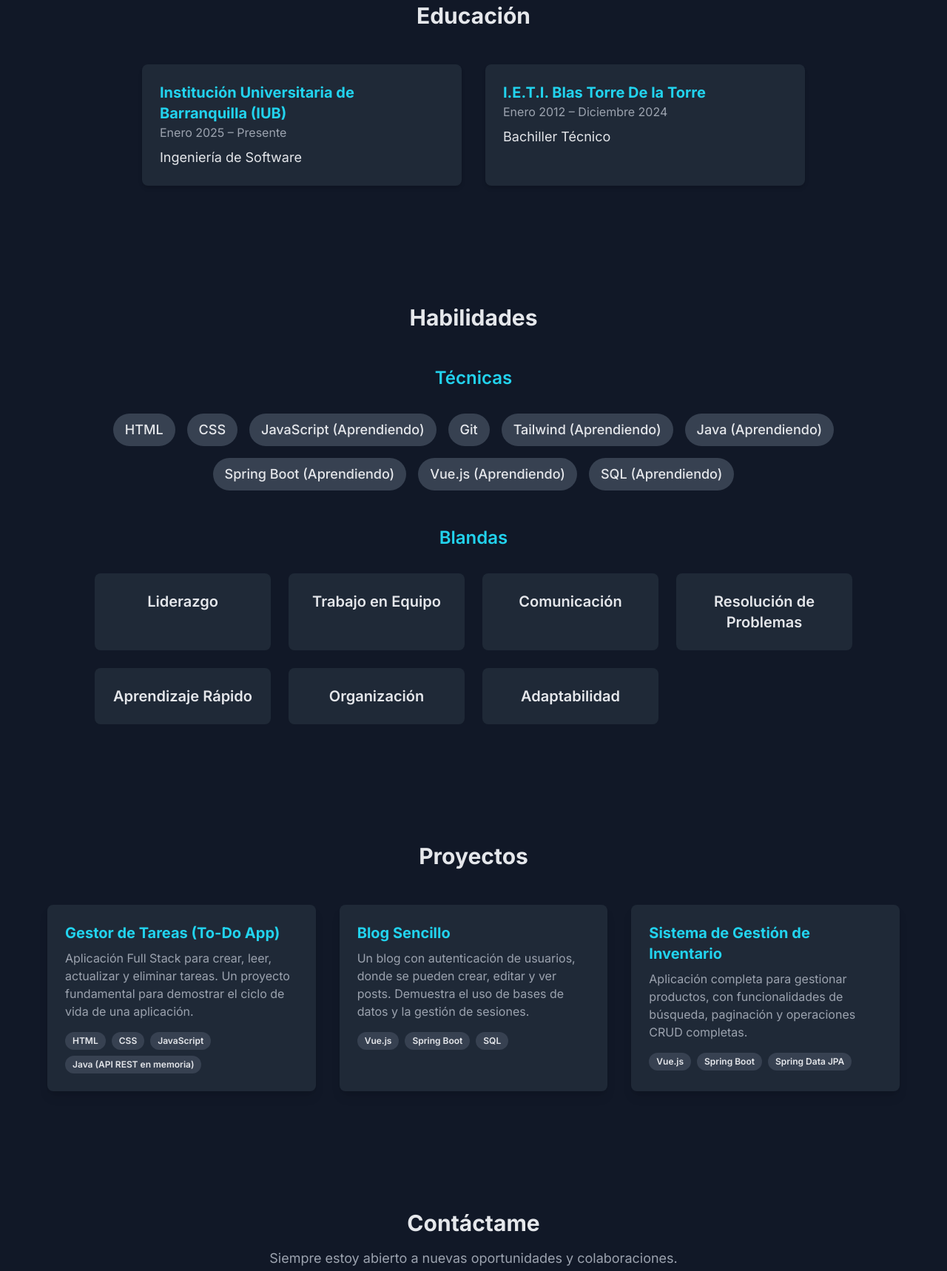
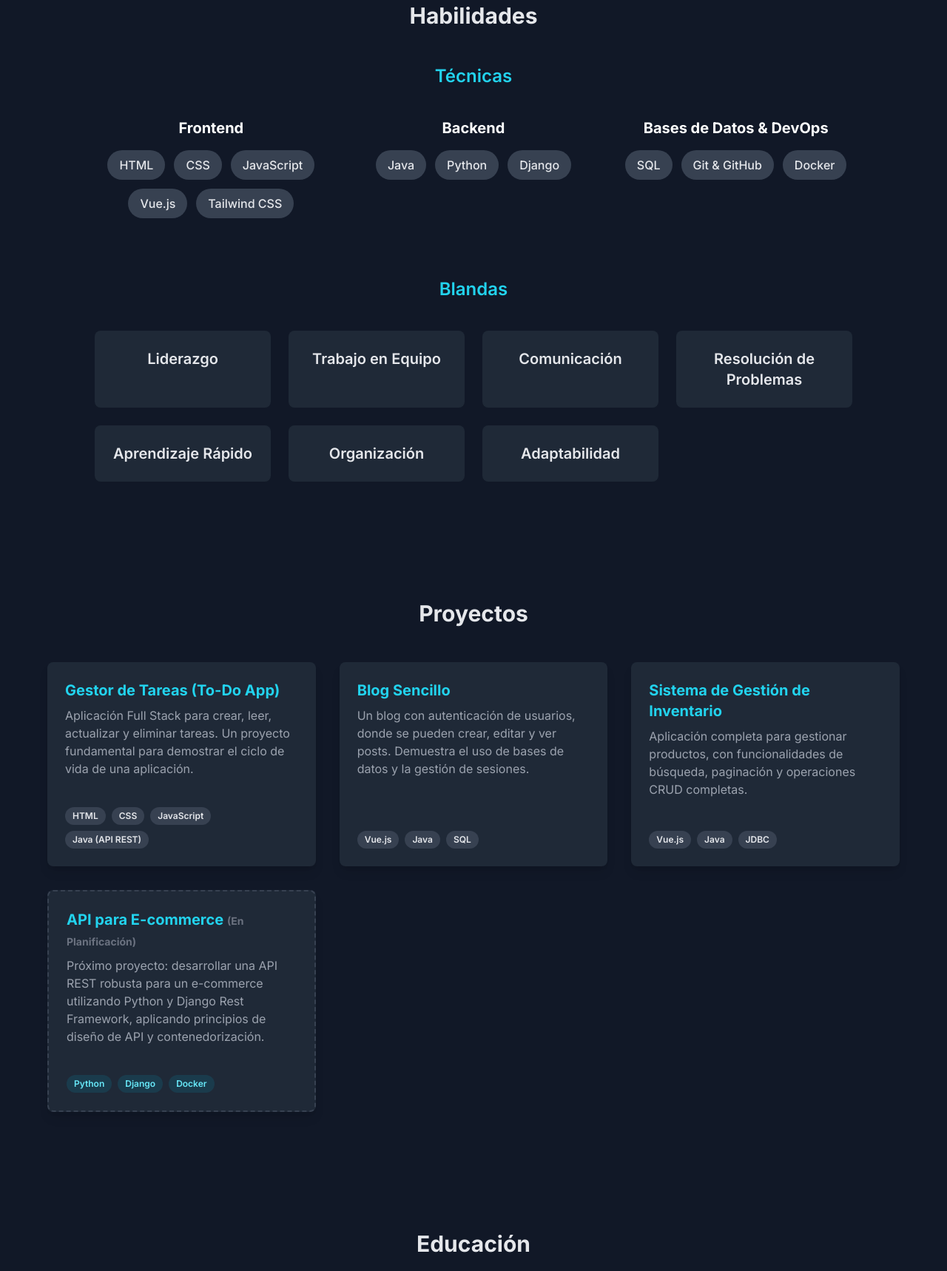
Before and after one commit to Josudevp/Portafolio, a plain HTML site: page index.html in a window 1280 px wide. Shown: the part 1050-2768 px from the top of the page at 74% size. Drawn offline with nearby package versions, Linux system fonts and the light colour scheme.

Commit message:
Fetch: update python added

```diff
--- a/index.html
+++ b/index.html
@@ -2,78 +2,207 @@
 <html lang="es" class="scroll-smooth">
 <head>
     <meta charset="UTF-8">
-    <meta name="viewport" content="width=device-width, initial-scale=1.0">
+    <meta name="viewport" content="width=device-width, initial-scale-1.0">
     <title>Portafolio | Josue Molina</title>
+
+    <!-- Tailwind CSS -->
     <script src="https://cdn.tailwindcss.com"></script>
+
+    <!-- Google Fonts: Inter -->
     <link rel="preconnect" href="https://fonts.googleapis.com">
     <link rel="preconnect" href="https://fonts.gstatic.com" crossorigin>
     <link href="https://fonts.googleapis.com/css2?family=Inter:wght@400;500;600;700&display=swap" rel="stylesheet">
+
+    <!-- Custom Styles -->
     <style>
         body {
             font-family: 'Inter', sans-serif;
         }
+        /* Hover effect for cards */
         .skill-card, .project-card {
             transition: transform 0.3s ease, box-shadow 0.3s ease;
         }
         .skill-card:hover, .project-card:hover {
-            transform: translateY(-5px);
-            box-shadow: 0 10px 15px -3px rgba(0, 0, 0, 0.1), 0 4px 6px -2px rgba(0, 0, 0, 0.05);
+            transform: translateY(-8px);
+            box-shadow: 0 20px 25px -5px rgba(0, 0, 0, 0.1), 0 10px 10px -5px rgba(0, 0, 0, 0.04);
         }
     </style>
 </head>
 <body class="bg-gray-900 text-gray-200">
 
-    <!-- Header & Navigation -->
+    <!-- ===== Header & Navigation ===== -->
     <header class="bg-gray-900/80 backdrop-blur-sm sticky top-0 z-50">
         <nav class="container mx-auto px-6 py-4 flex justify-between items-center">
             <a href="#" class="text-2xl font-bold text-white">J/M</a>
             <div class="hidden md:flex space-x-8">
                 <a href="#about" class="hover:text-cyan-400 transition-colors duration-300">Sobre mí</a>
-                <a href="#education" class="hover:text-cyan-400 transition-colors duration-300">Educación</a>
                 <a href="#skills" class="hover:text-cyan-400 transition-colors duration-300">Habilidades</a>
                 <a href="#projects" class="hover:text-cyan-400 transition-colors duration-300">Proyectos</a>
+                <a href="#education" class="hover:text-cyan-400 transition-colors duration-300">Educación</a>
                 <a href="#contact" class="hover:text-cyan-400 transition-colors duration-300">Contacto</a>
             </div>
+            <!-- Mobile menu button can be added here if needed -->
             <div class="md:hidden">
-                <!-- Mobile menu button can be added here -->
             </div>
         </nav>
     </header>
 
     <main class="container mx-auto px-6 py-12">
 
-        <!-- Hero Section -->
+        <!-- ===== Hero Section ===== -->
         <section id="hero" class="text-center py-20">
             <h1 class="text-4xl md:text-6xl font-bold leading-tight mb-4">
                 Josue David Molina Perez
             </h1>
             <p class="text-xl md:text-2xl text-cyan-400 font-medium mb-8">
-                Estudiante de Ingeniería de Software & Futuro Desarrollador Full Stack
+                Estudiante de Ingeniería de Software & Desarrollador Full Stack
             </p>
+            <!-- Social Media Links -->
             <div class="flex justify-center space-x-6">
-                <a href="https://www.linkedin.com/in/josue-molinaP/" target="_blank" class="text-gray-400 hover:text-white transition-colors duration-300">
+                <a href="https://www.linkedin.com/in/josue-molinaP/" target="_blank" class="text-gray-400 hover:text-white transition-colors duration-300" aria-label="LinkedIn Profile">
                     <svg class="w-8 h-8" fill="currentColor" viewBox="0 0 24 24" aria-hidden="true"><path fill-rule="evenodd" d="M19 0h-14c-2.761 0-5 2.239-5 5v14c0 2.761 2.239 5 5 5h14c2.762 0 5-2.239 5-5v-14c0-2.761-2.238-5-5-5zm-11 19h-3v-11h3v11zm-1.5-12.268c-.966 0-1.75-.79-1.75-1.764s.784-1.764 1.75-1.764 1.75.79 1.75 1.764-.783 1.764-1.75 1.764zm13.5 12.268h-3v-5.604c0-3.368-4-3.113-4 0v5.604h-3v-11h3v1.765c1.396-2.586 7-2.777 7 2.476v6.759z" clip-rule="evenodd"/></svg>
                 </a>
-                <a href="https://github.com/Josudevp" target="_blank" class="text-gray-400 hover:text-white transition-colors duration-300">
+                <a href="https://github.com/Josudevp" target="_blank" class="text-gray-400 hover:text-white transition-colors duration-300" aria-label="GitHub Profile">
                     <svg class="w-8 h-8" fill="currentColor" viewBox="0 0 24 24" aria-hidden="true"><path d="M12 0c-6.626 0-12 5.373-12 12 0 5.302 3.438 9.8 8.207 11.387.599.111.793-.261.793-.577v-2.234c-3.338.726-4.033-1.416-4.033-1.416-.546-1.387-1.333-1.756-1.333-1.756-1.089-.745.083-.729.083-.729 1.205.084 1.839 1.237 1.839 1.237 1.07 1.834 2.807 1.304 3.492.997.107-.775.418-1.305.762-1.604-2.665-.305-5.467-1.334-5.467-5.931 0-1.311.469-2.381 1.236-3.221-.124-.303-.535-1.524.117-3.176 0 0 1.008-.322 3.301 1.23.957-.266 1.983-.399 3.003-.404 1.02.005 2.047.138 3.006.404 2.291-1.552 3.297-1.23 3.297-1.23.653 1.653.242 2.874.118 3.176.77.84 1.235 1.911 1.235 3.221 0 4.609-2.807 5.624-5.479 5.921.43.372.823 1.102.823 2.222v3.293c0 .319.192.694.801.576 4.765-1.589 8.199-6.086 8.199-11.386 0-6.627-5.373-12-12-12z"/></svg>
                 </a>
             </div>
         </section>
 
-        <!-- About Section -->
+        <!-- ===== About Section ===== -->
         <section id="about" class="py-20">
             <h2 class="text-3xl font-bold text-center mb-12">Sobre Mí</h2>
             <div class="max-w-3xl mx-auto bg-gray-800 rounded-xl p-8 shadow-lg">
                 <p class="text-lg text-gray-300 leading-relaxed mb-4">
-                    Soy un apasionado estudiante de Ingeniería de Software. Mi objetivo es convertirme en un desarrollador <strong class="text-cyan-400">Full Stack</strong> especializado en el ecosistema <strong class="text-cyan-400">JVM (Java)</strong> y el framework <strong class="text-cyan-400">Vue.js</strong>.
+                    Soy un apasionado estudiante de Ingeniería de Software con el objetivo de convertirme en un desarrollador <strong class="text-cyan-400">Full Stack</strong> versátil y competente.
                 </p>
                 <p class="text-lg text-gray-300 leading-relaxed">
-                    Actualmente estoy en la fase de aprendizaje, dedicado a construir una base sólida con <strong class="text-cyan-400">Java</strong> y <strong class="text-cyan-400">Spring Boot</strong> para crear servicios robustos y escalables. Mi plan es expandir mis habilidades hacia el desarrollo frontend con <strong class="text-cyan-400">Vue</strong>, para poder construir aplicaciones completas y funcionales de principio a fin.
+                    Actualmente, estoy enfocado en profundizar mis conocimientos en el backend, construyendo una base sólida con los fundamentos de <strong class="text-cyan-400">Java</strong>. Paralelamente, estoy expandiendo mis horizontes aprendiendo <strong class="text-cyan-400">Python</strong> con <strong class="text-cyan-400">Django</strong>. Mi objetivo es complementar estas habilidades con el desarrollo frontend usando <strong class="text-cyan-400">Vue.js</strong>, para así poder construir aplicaciones completas y de alto rendimiento.
                 </p>
             </div>
         </section>
 
-        <!-- Education Section -->
+        <!-- ===== Skills Section ===== -->
+        <section id="skills" class="py-20">
+            <h2 class="text-3xl font-bold text-center mb-12">Habilidades</h2>
+            <div class="max-w-5xl mx-auto">
+                <!-- Technical Skills -->
+                <h3 class="text-2xl font-semibold text-center text-cyan-400 mb-10">Técnicas</h3>
+                <div class="grid md:grid-cols-3 gap-10 text-center">
+                    <!-- Frontend Column -->
+                    <div class="space-y-4">
+                        <h4 class="text-xl font-bold text-white">Frontend</h4>
+                        <div class="flex flex-wrap justify-center gap-3">
+                            <span class="bg-gray-700 font-medium px-4 py-2 rounded-full">HTML</span>
+                            <span class="bg-gray-700 font-medium px-4 py-2 rounded-full">CSS</span>
+                            <span class="bg-gray-700 font-medium px-4 py-2 rounded-full">JavaScript</span>
+                            <span class="bg-gray-700 font-medium px-4 py-2 rounded-full">Vue.js</span>
+                            <span class="bg-gray-700 font-medium px-4 py-2 rounded-full">Tailwind CSS</span>
+                        </div>
+                    </div>
+                    <!-- Backend Column -->
+                    <div class="space-y-4">
+                        <h4 class="text-xl font-bold text-white">Backend</h4>
+                        <div class="flex flex-wrap justify-center gap-3">
+                            <span class="bg-gray-700 font-medium px-4 py-2 rounded-full">Java</span>
+                            <span class="bg-gray-700 font-medium px-4 py-2 rounded-full">Python</span>
+                            <span class="bg-gray-700 font-medium px-4 py-2 rounded-full">Django</span>
+                        </div>
+                    </div>
+                    <!-- Databases & DevOps Column -->
+                    <div class="space-y-4">
+                        <h4 class="text-xl font-bold text-white">Bases de Datos & DevOps</h4>
+                        <div class="flex flex-wrap justify-center gap-3">
+                            <span class="bg-gray-700 font-medium px-4 py-2 rounded-full">SQL</span>
+                            <span class="bg-gray-700 font-medium px-4 py-2 rounded-full">Git & GitHub</span>
+                            <span class="bg-gray-700 font-medium px-4 py-2 rounded-full">Docker</span>
+                        </div>
+                    </div>
+                </div>
+
+                <!-- Soft Skills -->
+                <h3 class="text-2xl font-semibold text-center text-cyan-400 mt-20 mb-10">Blandas</h3>
+                <div class="grid grid-cols-2 md:grid-cols-3 lg:grid-cols-4 gap-6">
+                    <div class="skill-card bg-gray-800 p-6 rounded-lg text-center"><h4 class="text-xl font-semibold">Liderazgo</h4></div>
+                    <div class="skill-card bg-gray-800 p-6 rounded-lg text-center"><h4 class="text-xl font-semibold">Trabajo en Equipo</h4></div>
+                    <div class="skill-card bg-gray-800 p-6 rounded-lg text-center"><h4 class="text-xl font-semibold">Comunicación</h4></div>
+                    <div class="skill-card bg-gray-800 p-6 rounded-lg text-center"><h4 class="text-xl font-semibold">Resolución de Problemas</h4></div>
+                    <div class="skill-card bg-gray-800 p-6 rounded-lg text-center"><h4 class="text-xl font-semibold">Aprendizaje Rápido</h4></div>
+                    <div class="skill-card bg-gray-800 p-6 rounded-lg text-center"><h4 class="text-xl font-semibold">Organización</h4></div>
+                    <div class="skill-card bg-gray-800 p-6 rounded-lg text-center"><h4 class="text-xl font-semibold">Adaptabilidad</h4></div>
+                </div>
+            </div>
+        </section>
+
+        <!-- ===== Projects Section ===== -->
+        <section id="projects" class="py-20">
+            <h2 class="text-3xl font-bold text-center mb-12">Proyectos</h2>
+            <div class="max-w-6xl mx-auto grid md:grid-cols-2 lg:grid-cols-3 gap-8">
+
+                <!-- Project Card 1: To-Do App -->
+                <div class="project-card bg-gray-800 rounded-lg shadow-lg overflow-hidden flex flex-col">
+                    <div class="p-6 flex-grow">
+                        <h3 class="text-xl font-bold text-cyan-400 mb-2">Gestor de Tareas (To-Do App)</h3>
+                        <p class="text-gray-400 mb-4">Aplicación Full Stack para crear, leer, actualizar y eliminar tareas. Un proyecto fundamental para demostrar el ciclo de vida de una aplicación.</p>
+                    </div>
+                    <div class="p-6 pt-0">
+                        <div class="flex flex-wrap gap-2">
+                            <span class="bg-gray-700 text-xs font-semibold px-2.5 py-1 rounded-full">HTML</span>
+                            <span class="bg-gray-700 text-xs font-semibold px-2.5 py-1 rounded-full">CSS</span>
+                            <span class="bg-gray-700 text-xs font-semibold px-2.5 py-1 rounded-full">JavaScript</span>
+                            <span class="bg-gray-700 text-xs font-semibold px-2.5 py-1 rounded-full">Java (API REST)</span>
+                        </div>
+                    </div>
+                </div>
+
+                <!-- Project Card 2: Blog Sencillo -->
+                <div class="project-card bg-gray-800 rounded-lg shadow-lg overflow-hidden flex flex-col">
+                    <div class="p-6 flex-grow">
+                        <h3 class="text-xl font-bold text-cyan-400 mb-2">Blog Sencillo</h3>
+                        <p class="text-gray-400 mb-4">Un blog con autenticación de usuarios, donde se pueden crear, editar y ver posts. Demuestra el uso de bases de datos y la gestión de sesiones.</p>
+                    </div>
+                     <div class="p-6 pt-0">
+                        <div class="flex flex-wrap gap-2">
+                            <span class="bg-gray-700 text-xs font-semibold px-2.5 py-1 rounded-full">Vue.js</span>
+                            <span class="bg-gray-700 text-xs font-semibold px-2.5 py-1 rounded-full">Java</span>
+                            <span class="bg-gray-700 text-xs font-semibold px-2.5 py-1 rounded-full">SQL</span>
+                        </div>
+                    </div>
+                </div>
+
+                <!-- Project Card 3: Sistema de Inventario -->
+                <div class="project-card bg-gray-800 rounded-lg shadow-lg overflow-hidden flex flex-col">
+                    <div class="p-6 flex-grow">
+                        <h3 class="text-xl font-bold text-cyan-400 mb-2">Sistema de Gestión de Inventario</h3>
+                        <p class="text-gray-400 mb-4">Aplicación completa para gestionar productos, con funcionalidades de búsqueda, paginación y operaciones CRUD completas.</p>
+                    </div>
+                    <div class="p-6 pt-0">
+                        <div class="flex flex-wrap gap-2">
+                            <span class="bg-gray-700 text-xs font-semibold px-2.5 py-1 rounded-full">Vue.js</span>
+                            <span class="bg-gray-700 text-xs font-semibold px-2.5 py-1 rounded-full">Java</span>
+                            <span class="bg-gray-700 text-xs font-semibold px-2.5 py-1 rounded-full">JDBC</span>
+                        </div>
+                    </div>
+                </div>
+
+                <!-- Project Card 4: E-commerce API (Planned) -->
+                <div class="project-card bg-gray-800 rounded-lg shadow-lg overflow-hidden border-2 border-dashed border-gray-700 flex flex-col">
+                    <div class="p-6 flex-grow">
+                        <h3 class="text-xl font-bold text-cyan-400 mb-2">API para E-commerce <span class="text-sm text-gray-500">(En Planificación)</span></h3>
+                        <p class="text-gray-400 mb-4">Próximo proyecto: desarrollar una API REST robusta para un e-commerce utilizando Python y Django Rest Framework, aplicando principios de diseño de API y contenedorización.</p>
+                    </div>
+                    <div class="p-6 pt-0">
+                        <div class="flex flex-wrap gap-2">
+                            <span class="bg-cyan-900/50 text-cyan-300 text-xs font-semibold px-2.5 py-1 rounded-full">Python</span>
+                            <span class="bg-cyan-900/50 text-cyan-300 text-xs font-semibold px-2.5 py-1 rounded-full">Django</span>
+                            <span class="bg-cyan-900/50 text-cyan-300 text-xs font-semibold px-2.5 py-1 rounded-full">Docker</span>
+                        </div>
+                    </div>
+                </div>
+
+            </div>
+        </section>
+
+        <!-- ===== Education Section ===== -->
         <section id="education" class="py-20">
             <h2 class="text-3xl font-bold text-center mb-12">Educación</h2>
             <div class="max-w-4xl mx-auto grid md:grid-cols-2 gap-8">
@@ -90,110 +219,11 @@
             </div>
         </section>
 
-        <!-- Skills Section -->
-        <section id="skills" class="py-20">
-            <h2 class="text-3xl font-bold text-center mb-12">Habilidades</h2>
-            <div class="max-w-5xl mx-auto">
-                <!-- Technical Skills -->
-                <h3 class="text-2xl font-semibold text-center text-cyan-400 mb-8">Técnicas</h3>
-                <div class="flex flex-wrap justify-center gap-4 mb-12">
-                    <span class="bg-gray-700 text-gray-200 text-lg font-medium px-4 py-2 rounded-full">HTML</span>
-                    <span class="bg-gray-700 text-gray-200 text-lg font-medium px-4 py-2 rounded-full">CSS</span>
-                    <span class="bg-gray-700 text-gray-200 text-lg font-medium px-4 py-2 rounded-full">JavaScript (Aprendiendo)</span>
-                    <span class="bg-gray-700 text-gray-200 text-lg font-medium px-4 py-2 rounded-full">Git</span>
-                    <span class="bg-gray-700 text-gray-200 text-lg font-medium px-4 py-2 rounded-full">Tailwind (Aprendiendo)</span>
-                    <span class="bg-gray-700 text-gray-200 text-lg font-medium px-4 py-2 rounded-full">Java (Aprendiendo)</span>
-                    <span class="bg-gray-700 text-gray-200 text-lg font-medium px-4 py-2 rounded-full">Spring Boot (Aprendiendo)</span>
-                    <span class="bg-gray-700 text-gray-200 text-lg font-medium px-4 py-2 rounded-full">Vue.js (Aprendiendo)</span>
-                    <span class="bg-gray-700 text-gray-200 text-lg font-medium px-4 py-2 rounded-full">SQL (Aprendiendo)</span>
-                </div>
-
-                <!-- Soft Skills -->
-                <h3 class="text-2xl font-semibold text-center text-cyan-400 mb-8">Blandas</h3>
-                <div class="grid grid-cols-2 md:grid-cols-3 lg:grid-cols-4 gap-6">
-                    <div class="skill-card bg-gray-800 p-6 rounded-lg text-center">
-                        <h4 class="text-xl font-semibold">Liderazgo</h4>
-                    </div>
-                    <div class="skill-card bg-gray-800 p-6 rounded-lg text-center">
-                        <h4 class="text-xl font-semibold">Trabajo en Equipo</h4>
-                    </div>
-                    <div class="skill-card bg-gray-800 p-6 rounded-lg text-center">
-                        <h4 class="text-xl font-semibold">Comunicación</h4>
-                    </div>
-                    <div class="skill-card bg-gray-800 p-6 rounded-lg text-center">
-                        <h4 class="text-xl font-semibold">Resolución de Problemas</h4>
-                    </div>
-                    <div class="skill-card bg-gray-800 p-6 rounded-lg text-center">
-                        <h4 class="text-xl font-semibold">Aprendizaje Rápido</h4>
-                    </div>
-                    <div class="skill-card bg-gray-800 p-6 rounded-lg text-center">
-                        <h4 class="text-xl font-semibold">Organización</h4>
-                    </div>
-                    <div class="skill-card bg-gray-800 p-6 rounded-lg text-center">
-                        <h4 class="text-xl font-semibold">Adaptabilidad</h4>
-                    </div>
-                </div>
-            </div>
-        </section>
-
-        <!-- Projects Section -->
-        <section id="projects" class="py-20">
-            <h2 class="text-3xl font-bold text-center mb-12">Proyectos</h2>
-            <div class="max-w-6xl mx-auto grid md:grid-cols-2 lg:grid-cols-3 gap-8">
-
-                <!-- Project Card 1: To-Do App -->
-                <div class="project-card bg-gray-800 rounded-lg shadow-lg overflow-hidden">
-                    <div class="p-6">
-                        <h3 class="text-xl font-bold text-cyan-400 mb-2">Gestor de Tareas (To-Do App)</h3>
-                        <p class="text-gray-400 mb-4">
-                            Aplicación Full Stack para crear, leer, actualizar y eliminar tareas. Un proyecto fundamental para demostrar el ciclo de vida de una aplicación.
-                        </p>
-                        <div class="flex flex-wrap gap-2">
-                            <span class="bg-gray-700 text-xs font-semibold px-2.5 py-1 rounded-full">HTML</span>
-                            <span class="bg-gray-700 text-xs font-semibold px-2.5 py-1 rounded-full">CSS</span>
-                            <span class="bg-gray-700 text-xs font-semibold px-2.5 py-1 rounded-full">JavaScript</span>
-                            <span class="bg-gray-700 text-xs font-semibold px-2.5 py-1 rounded-full">Java (API REST en memoria)</span>
-                        </div>
-                    </div>
-                </div>
-
-                <!-- Project Card 2: Blog Sencillo -->
-                <div class="project-card bg-gray-800 rounded-lg shadow-lg overflow-hidden">
-                    <div class="p-6">
-                        <h3 class="text-xl font-bold text-cyan-400 mb-2">Blog Sencillo</h3>
-                        <p class="text-gray-400 mb-4">
-                            Un blog con autenticación de usuarios, donde se pueden crear, editar y ver posts. Demuestra el uso de bases de datos y la gestión de sesiones.
-                        </p>
-                        <div class="flex flex-wrap gap-2">
-                            <span class="bg-gray-700 text-xs font-semibold px-2.5 py-1 rounded-full">Vue.js</span>
-                            <span class="bg-gray-700 text-xs font-semibold px-2.5 py-1 rounded-full">Spring Boot</span>
-                            <span class="bg-gray-700 text-xs font-semibold px-2.5 py-1 rounded-full">SQL</span>
-                        </div>
-                    </div>
-                </div>
-
-                <!-- Project Card 3: Sistema de Inventario -->
-                <div class="project-card bg-gray-800 rounded-lg shadow-lg overflow-hidden">
-                    <div class="p-6">
-                        <h3 class="text-xl font-bold text-cyan-400 mb-2">Sistema de Gestión de Inventario</h3>
-                        <p class="text-gray-400 mb-4">
-                            Aplicación completa para gestionar productos, con funcionalidades de búsqueda, paginación y operaciones CRUD completas.
-                        </p>
-                        <div class="flex flex-wrap gap-2">
-                            <span class="bg-gray-700 text-xs font-semibold px-2.5 py-1 rounded-full">Vue.js</span>
-                            <span class="bg-gray-700 text-xs font-semibold px-2.5 py-1 rounded-full">Spring Boot</span>
-                            <span class="bg-gray-700 text-xs font-semibold px-2.5 py-1 rounded-full">Spring Data JPA</span>
-                        </div>
-                    </div>
-                </div>
-            </div>
-        </section>
-
-        <!-- Contact Section -->
+        <!-- ===== Contact Section ===== -->
         <section id="contact" class="py-20 text-center">
             <h2 class="text-3xl font-bold mb-4">Contáctame</h2>
-            <p class="text-lg text-gray-400 mb-8">
-                Siempre estoy abierto a nuevas oportunidades y colaboraciones.
+            <p class="text-lg text-gray-400 max-w-xl mx-auto mb-8">
+                Siempre estoy abierto a nuevas oportunidades, colaboraciones y desafíos. Si tienes alguna pregunta o simplemente quieres conectar, no dudes en escribirme.
             </p>
             <a href="mailto:jdevelop@gmail.com" class="bg-cyan-500 hover:bg-cyan-600 text-white font-bold py-3 px-8 rounded-full transition-colors duration-300 text-lg">
                 Enviar un correo
@@ -202,7 +232,7 @@
 
     </main>
 
-    <!-- Footer -->
+    <!-- ===== Footer ===== -->
     <footer class="bg-gray-800/50">
         <div class="container mx-auto px-6 py-6 text-center text-gray-400">
             <p>&copy; 2025 Josue David Molina Perez. Todos los derechos reservados.</p>
```
